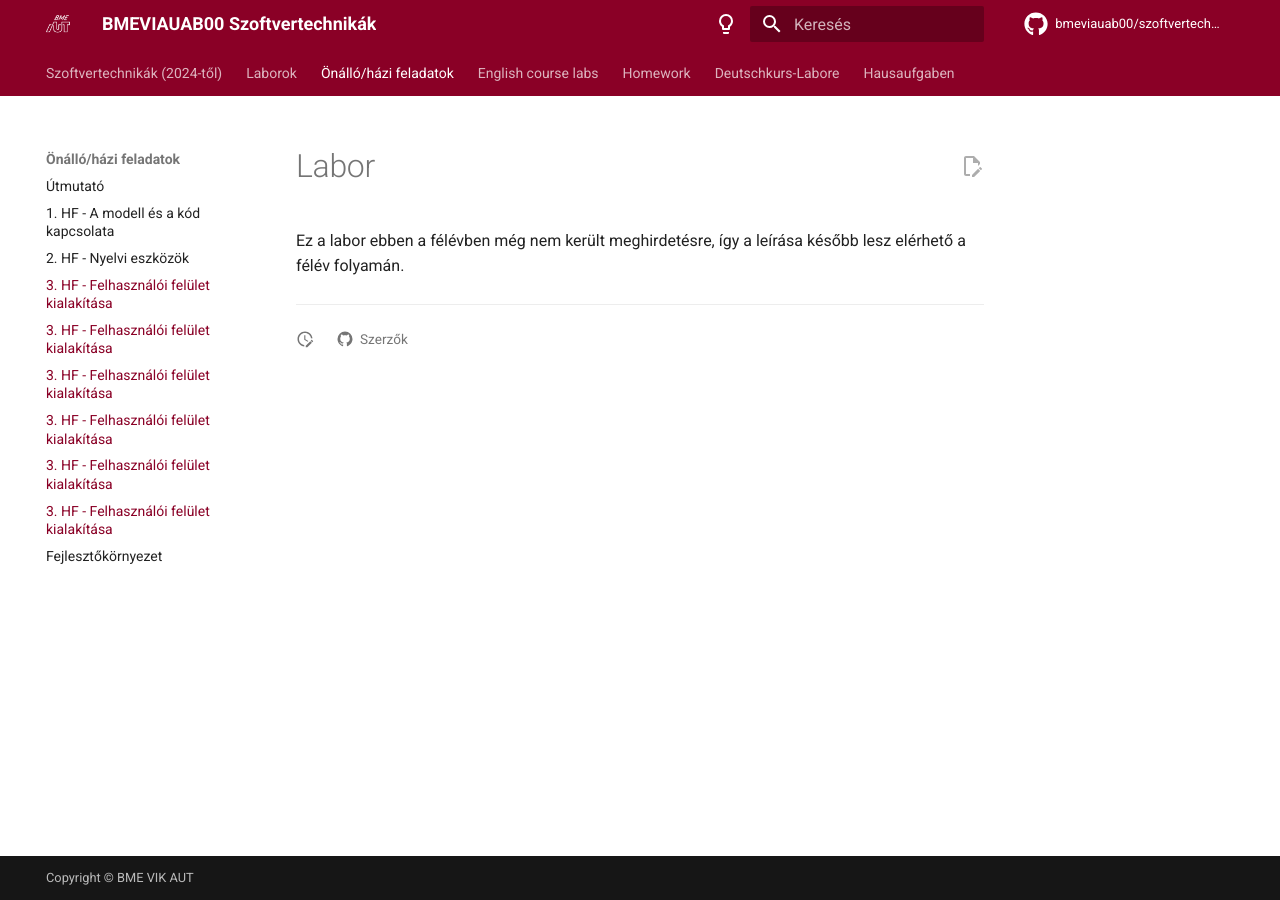
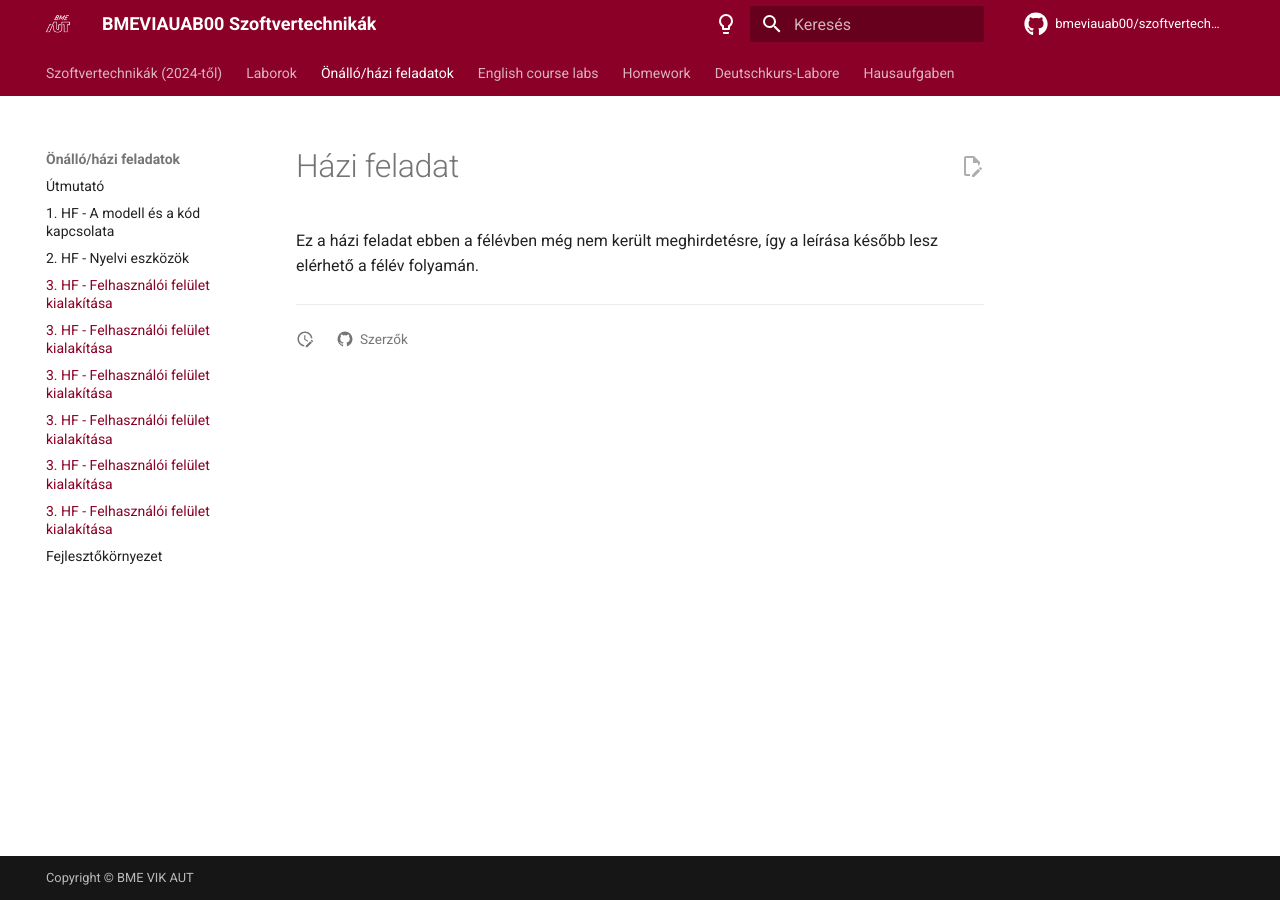
Before and after one commit to bmeviauab00/szoftvertechnikak, an MkDocs documentation site: the page built from docs/hazi/meghirdetes-elott.md, in a window 1280 px wide. Built offline with MkDocs 1.6.1 and Material for MkDocs 9.7.7, drawn with Linux system fonts in a browser that asks for light colours; comment, search, counter and statistics services are not loaded; the version menu is left out.

Commit message:
hazi fix

```diff
--- a/docs/hazi/meghirdetes-elott.md
+++ b/docs/hazi/meghirdetes-elott.md
@@ -1,3 +1,3 @@
-# Labor
+# Házi feladat
 
-Ez a labor ebben a félévben még nem került meghirdetésre, így a leírása később lesz elérhető a félév folyamán.
+Ez a házi feladat ebben a félévben még nem került meghirdetésre, így a leírása később lesz elérhető a félév folyamán.
```
